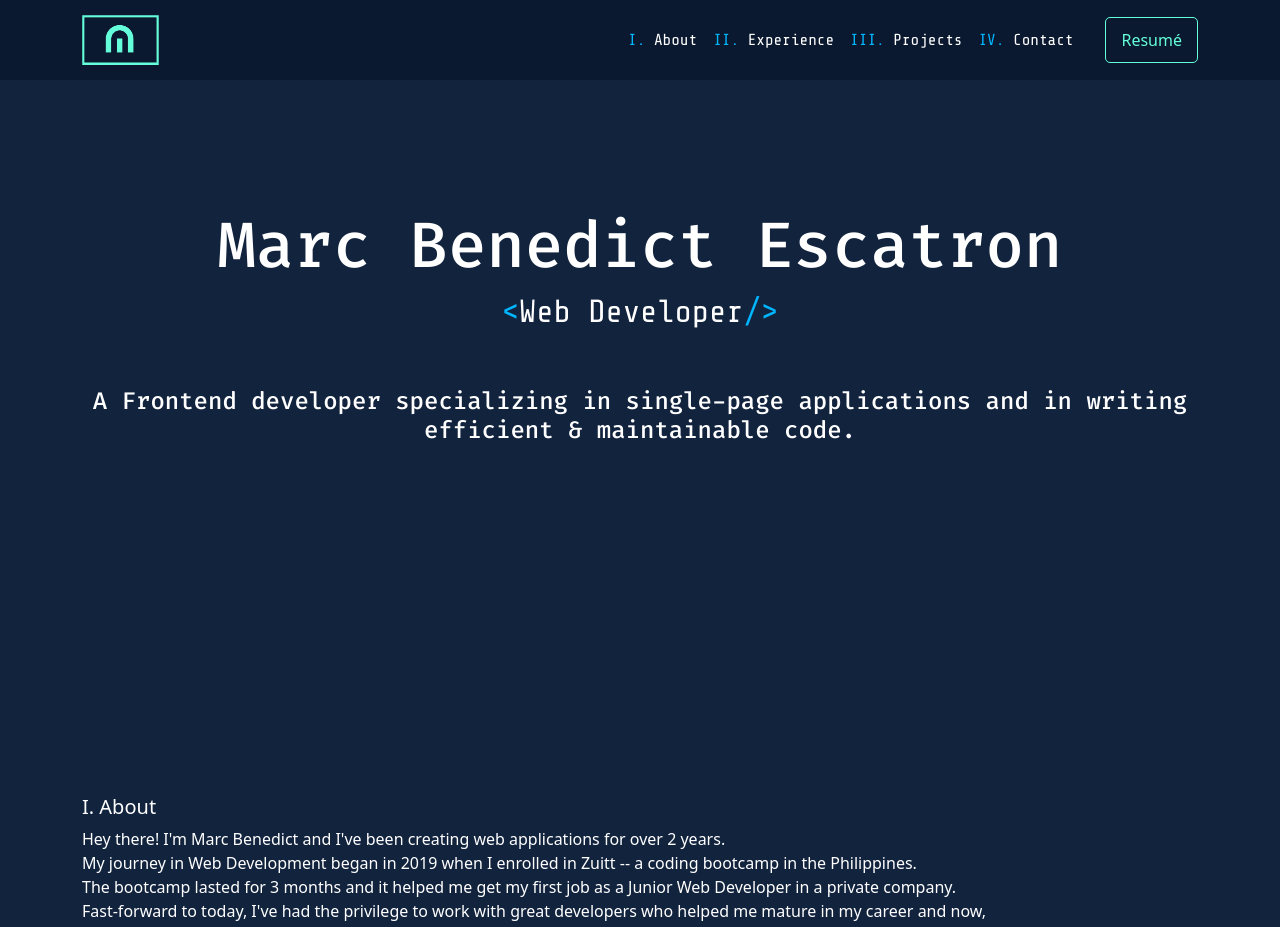
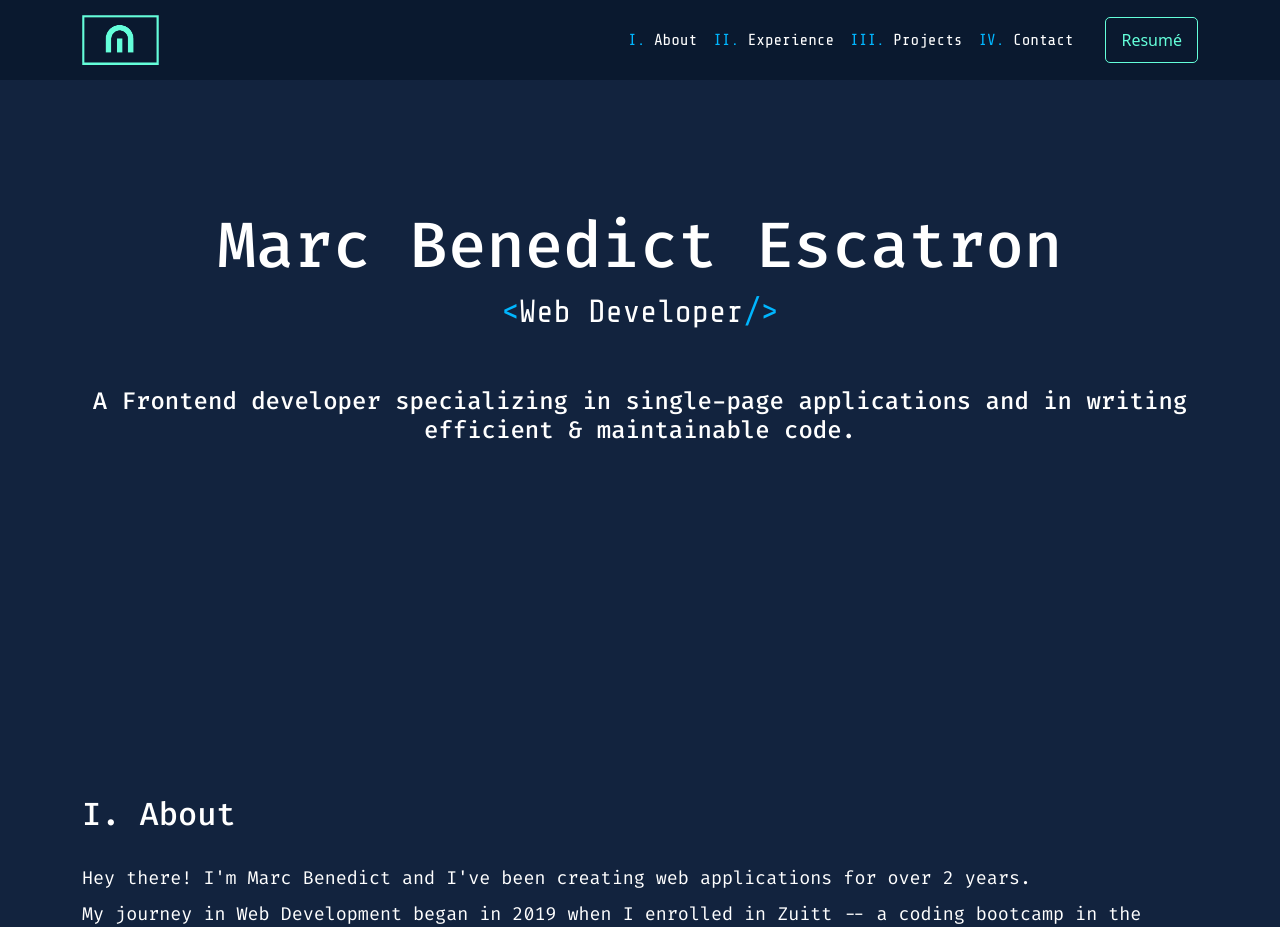
Before and after one commit to MarcEscatron07/marc-portfolio-nextjs, a Next.js app: page / in a window 1280 px wide. Shown: the top 927 px of the page. Built offline with nearby package versions, Linux system fonts and the light colour scheme.

Commit message:
created partial content for About section

```diff
--- a/components/Header.tsx
+++ b/components/Header.tsx
@@ -30,14 +30,14 @@ function Header() {
                 </button>
                 <div className="collapse navbar-collapse" id="navbarHeader">
                     <ul className="navbar-nav ms-auto me-4 mb-2 mb-lg-0">
-                        {HEADER_LINKS && HEADER_LINKS.map((hLink, idx) => {
+                        {HEADER_LINKS && HEADER_LINKS.map((hlink, idx) => {
                             return (
                                 <li key={idx} className="nav-item text-lg-center">
                                     <Link
-                                    className={`nav-link${activeLinkChecker(hLink.name)}`}
-                                    href={hLink.url}
-                                    onClick={() => headerLinkHandler(hLink.name)}>
-                                        <span className="nav-bullet">{hLink.id}.</span> {hLink.name}
+                                    className={`nav-link${activeLinkChecker(hlink.name)}`}
+                                    href={hlink.url}
+                                    onClick={() => headerLinkHandler(hlink.name)}>
+                                        <span className="nav-bullet">{hlink.id}.</span> {hlink.name}
                                     </Link>
                                 </li>
                             )
--- a/pages/about/index.tsx
+++ b/pages/about/index.tsx
@@ -8,10 +8,12 @@ import {
 function About() {
   return (
     <section id="about" className="page-section">
-      <h5>{HEADER_LINKS[0].id}. {HEADER_LINKS[0].name}</h5>
-      {ABOUT_PARAGRAPHS && ABOUT_PARAGRAPHS.map((aParagraph, idx) => {
+      <h5 className="section-header">{HEADER_LINKS[0].id}. {HEADER_LINKS[0].name}</h5>
+      {ABOUT_PARAGRAPHS && ABOUT_PARAGRAPHS.map((aparg, idx) => {
         return (
-          <p key={idx} className="about-paragraph">{aParagraph.text}</p>
+          <p key={idx} className={`about-paragraph${['p3'].includes(aparg.id) ? ' mt-5' : ' my-2'}`}>
+            {aparg.text}
+          </p>
         )
       })}
     </section>
--- a/styles/globals.css
+++ b/styles/globals.css
@@ -73,6 +73,11 @@ a:visited {
   min-height: 635px;
   padding-top: 80px;
 }
+.main-container .page-section .section-header {
+  font-family: "Fira Code";
+  font-size: 2rem;
+  margin-bottom: 2rem;
+}
 
 .navbar-footer {
   min-height: 80px;
@@ -124,6 +129,8 @@ a:visited {
 /* CSS Ruleset for Home section */
 /* CSS Ruleset for About section */
 #about .about-paragraph {
+  font-family: "Fira Code";
+  font-size: 1.15rem;
   margin: 0px;
 }
 
--- a/styles/globals.scss
+++ b/styles/globals.scss
@@ -103,6 +103,12 @@ a {
     .page-section {
         min-height: 635px;
         padding-top: $nav-height;
+
+        .section-header {
+            font-family: 'Fira Code';
+            font-size: 2rem;
+            margin-bottom: 2rem;
+        }
     }
 }
 
@@ -163,6 +169,8 @@ a {
 /* CSS Ruleset for About section */
 #about {
     .about-paragraph {
+        font-family: 'Fira Code';
+        font-size: 1.15rem;
         margin: 0px;
     }
 }
--- a/variables/index.tsx
+++ b/variables/index.tsx
@@ -29,12 +29,12 @@ const HOME_HEADERS: IHOME_HEADERS[] = [
 ];
 
 const ABOUT_PARAGRAPHS: IABOUT_PARAGRAPHS[] = [
-    { id: 'par1', text: "Hey there! I'm Marc Benedict and I've been creating web applications for over 2 years." },
-    { id: 'par1', text: "My journey in Web Development began in 2019 when I enrolled in Zuitt -- a coding bootcamp in the Philippines." },
-    { id: 'par1', text: "The bootcamp lasted for 3 months and it helped me get my first job as a Junior Web Developer in a private company." },
-    { id: 'par2', text: "Fast-forward to today, I've had the privilege to work with great developers who helped me mature in my career and now," },
-    { id: 'par2', text: "I am currently working as an IT Programmer in the local government of Tagbilaran City, Bohol." },
-    { id: 'par3', text: "Here are the technologies I have used before and now:" },
+    { id: 'p1', text: "Hey there! I'm Marc Benedict and I've been creating web applications for over 2 years." },
+    { id: 'p1', text: "My journey in Web Development began in 2019 when I enrolled in Zuitt -- a coding bootcamp in the Philippines." },
+    { id: 'p1', text: "The bootcamp lasted for 3 months and it helped me get my first job as a Junior Web Developer in a private company." },
+    { id: 'p2', text: "Fast-forward to today, I've had the privilege to work with great developers who helped me mature in my career." },
+    { id: 'p2', text: "And now, I am currently working as an IT Programmer in the local government of Tagbilaran City, Bohol." },
+    { id: 'p3', text: "Here are the technologies I have used over the course of my career:" },
 ];
 /** CONST VARIABLES */
 
```
Also changed, not shown: 1 other file (tests, documents, lock files or other folders).
